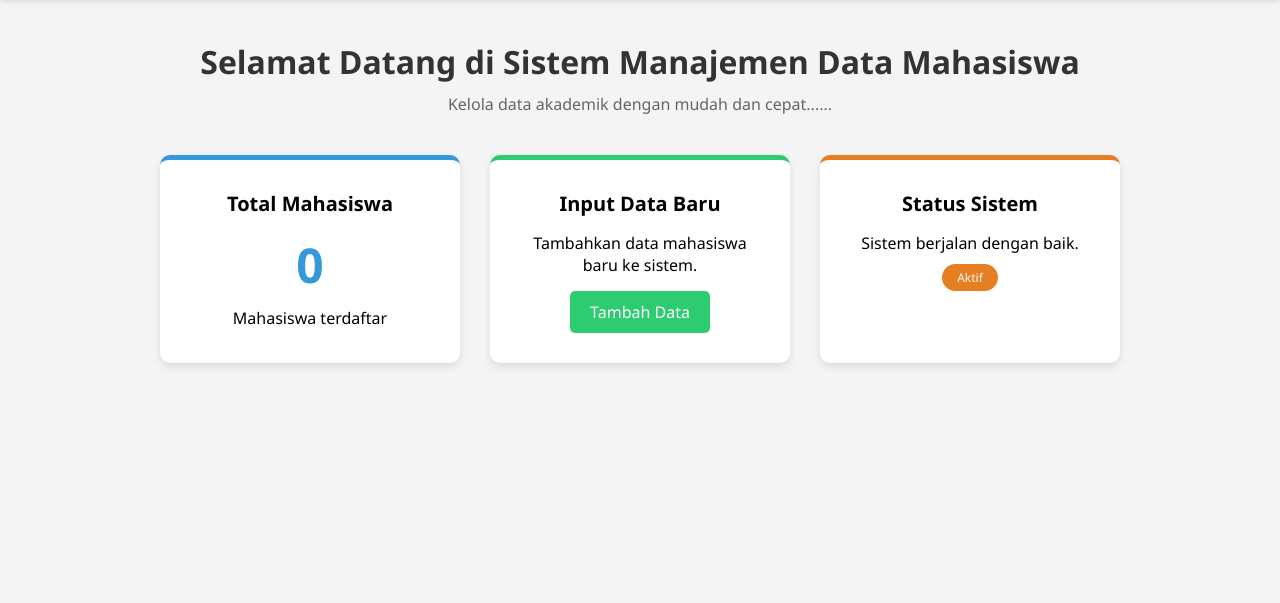
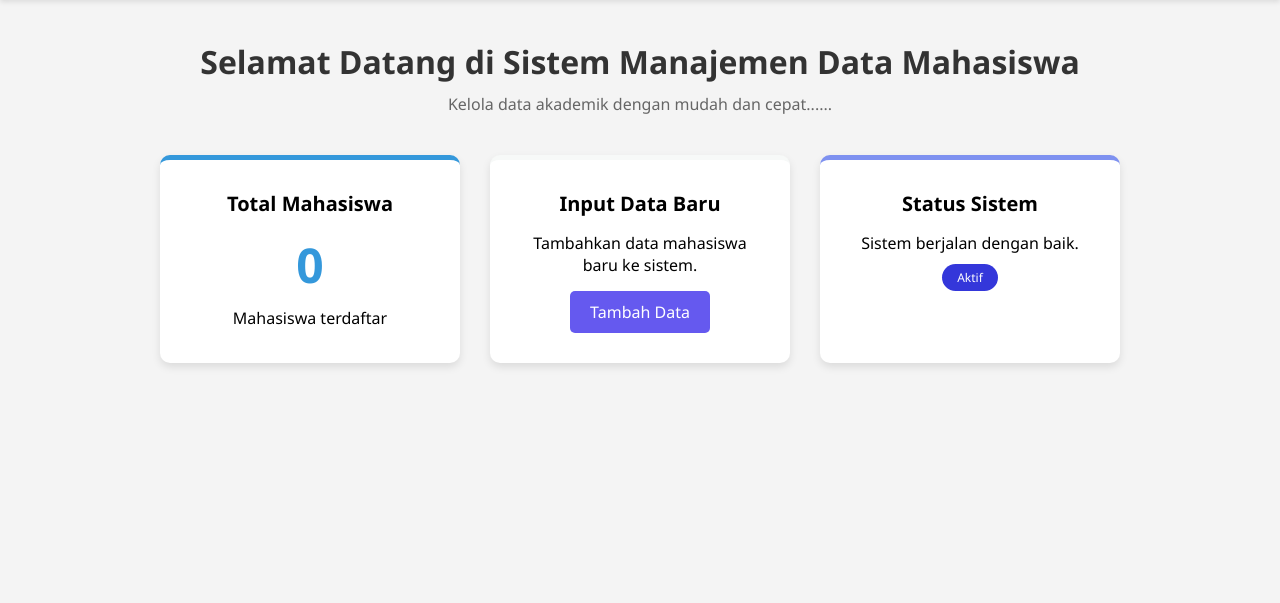
Before and after one commit to rozannouval/sistem-manajemen-data-mahasiswa, a PHP site: page /views/home.php in a window 1280 px wide. Shown: the part 63-666 px from the top of the page. Run offline with PHP 8.4, Linux system fonts and the light colour scheme; data that the repository does not hold is empty.

Commit message:
perubahan edit.css

```diff
--- a/css/home.css
+++ b/css/home.css
@@ -46,23 +46,23 @@
 .bg-blue { border-top: 5px solid #3498db; }
 .bg-blue .number { color: #3498db; }
 
-.bg-green { border-top: 5px solid #2ecc71; }
+.bg-green { border-top: 5px solid #f7f9f8; }
 .btn-card {
     display: inline-block;
     margin-top: 15px;
     padding: 10px 20px;
-    background-color: #2ecc71;
+    background-color: #6559ef;
     color: white;
     text-decoration: none;
     border-radius: 5px;
 }
 
-.bg-orange { border-top: 5px solid #e67e22; }
+.bg-orange { border-top: 5px solid #7e91f0; }
 .status-active {
     display: inline-block;
     margin-top: 10px;
     padding: 5px 15px;
-    background-color: #e67e22;
+    background-color: #3437da;
     color: white;
     border-radius: 15px;
     font-size: 12px;
```
